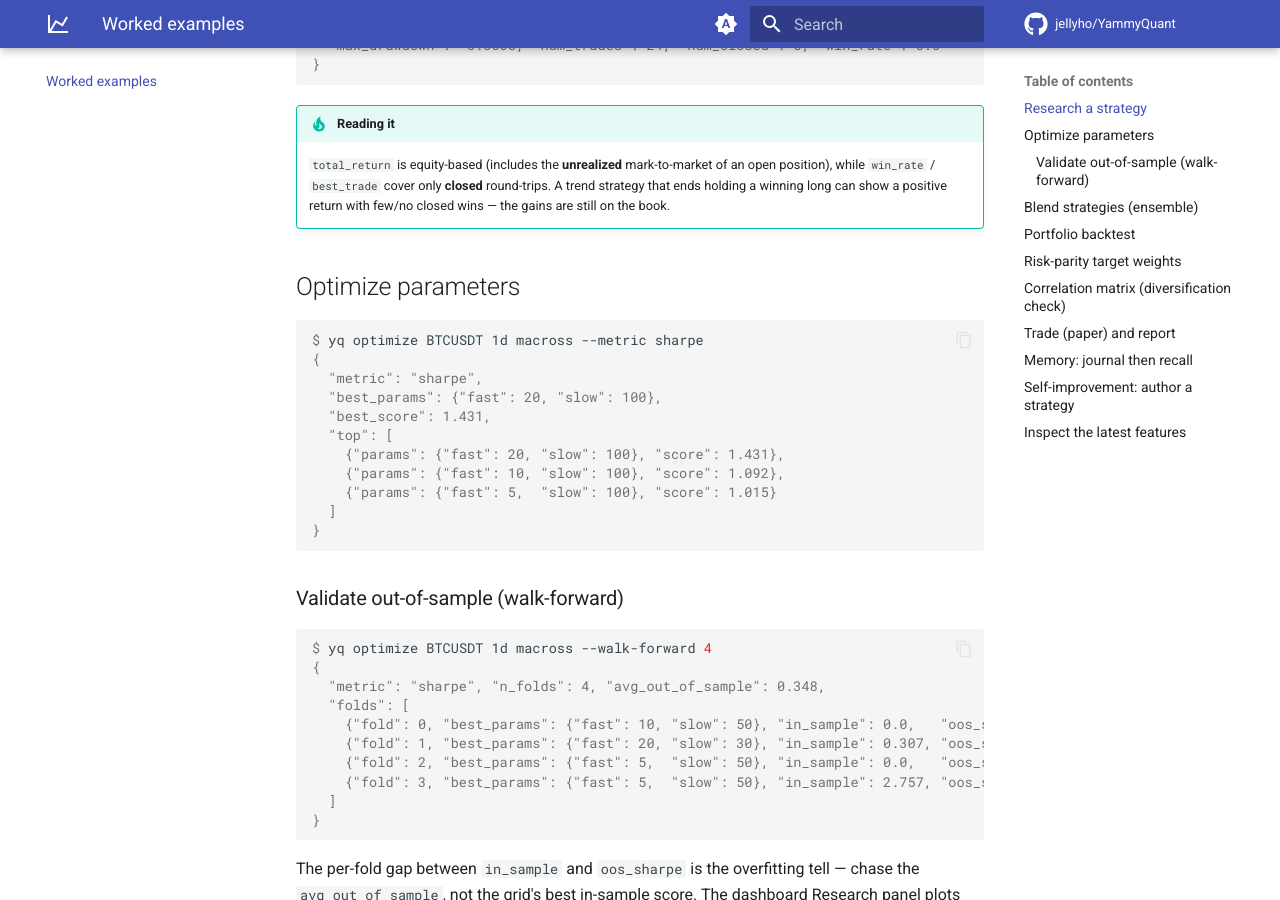
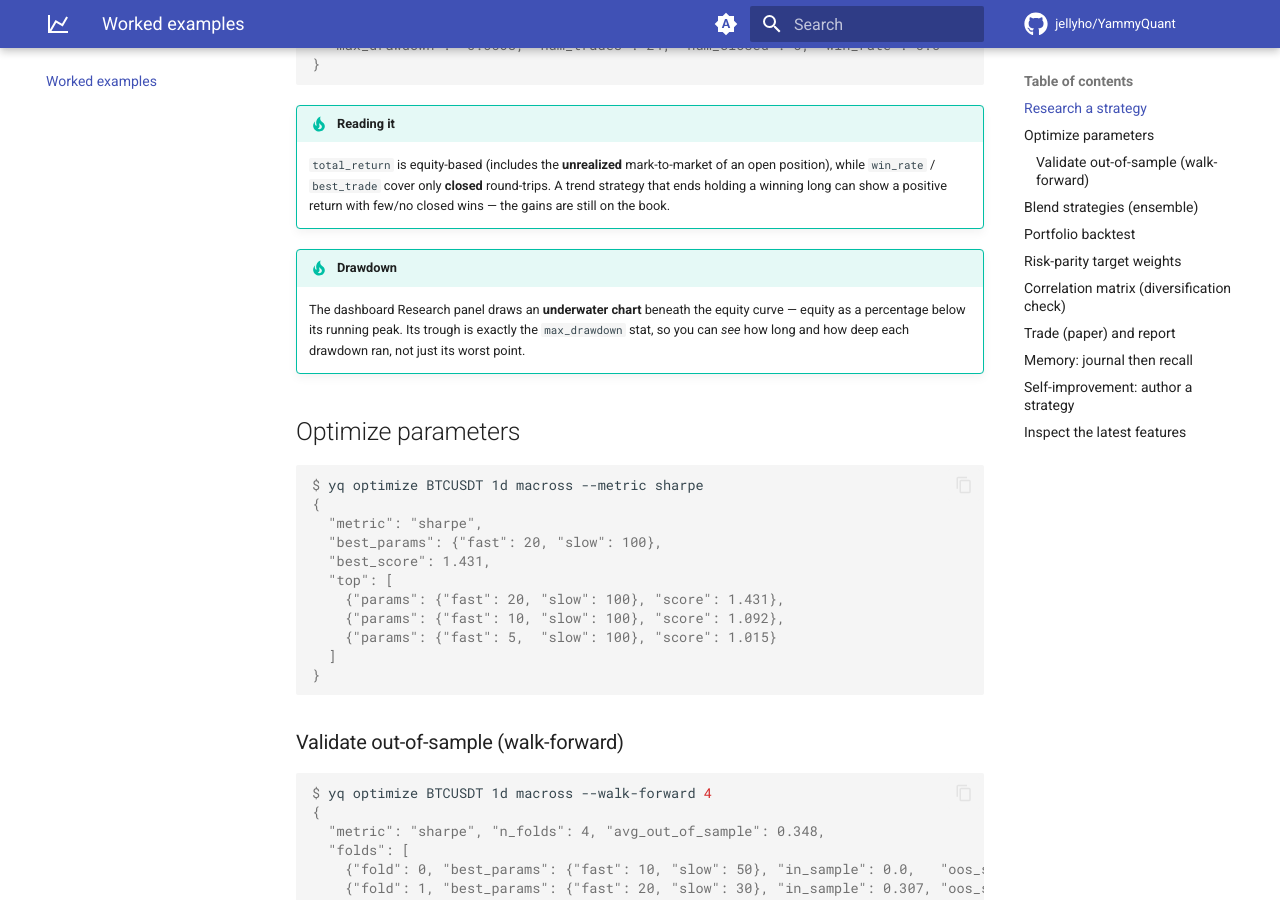
Before and after one commit to jellyho/YammyQuant, an MkDocs documentation site: the page built from docs/examples.md, in a window 1280 px wide and 900 px high, scrolled down 570 px. Built offline with MkDocs 1.6.1 and Material for MkDocs 9.7.7, drawn with Linux system fonts in a browser that asks for light colours; comment, search, counter and statistics services are not loaded.

Commit message:
Add underwater drawdown chart to backtest research (#27)
The backtest endpoint now returns a per-point drawdown (equity vs its
running peak, ≤ 0) alongside the equity curve, and the dashboard Research
panel draws it as an underwater area chart below the equity curve. The
trough of the series equals the reported max_drawdown stat, so you can see
how long and how deep each drawdown ran — not just its worst point.

- /api/backtest equity points gain a `dd` field (running-peak drawdown).
- Dashboard: new #researchDrawdown plot (red underwater fill, % below peak);
  purged for walk-forward and portfolio runs so no stale chart lingers.
- Test: equity points carry non-positive dd and min(dd) == max_drawdown.
- Docs: dashboard Research row + an examples.md drawdown tip.


Claude-Session: https://claude.ai/code/session_013Byx5gYnWgTGdUFsbqiVoE

Co-authored-by: Claude <noreply@anthropic.com>

```diff
--- a/docs/examples.md
+++ b/docs/examples.md
@@ -25,6 +25,12 @@ $ yq backtest BTCUSDT 1d keltner_breakout
     an open position), while `win_rate` / `best_trade` cover only **closed**
     round-trips. A trend strategy that ends holding a winning long can show a
     positive return with few/no closed wins — the gains are still on the book.
+
+!!! tip "Drawdown"
+    The dashboard Research panel draws an **underwater chart** beneath the equity
+    curve — equity as a percentage below its running peak. Its trough is exactly
+    the `max_drawdown` stat, so you can *see* how long and how deep each
+    drawdown ran, not just its worst point.
 
 ## Optimize parameters
 
--- a/src/yammyquant/web/static/index.html
+++ b/src/yammyquant/web/static/index.html
@@ -74,6 +74,7 @@
       <div id="research" class="report"></div>
       <div id="researchSignals" class="plot"></div>
       <div id="researchPlot" class="plot"></div>
+      <div id="researchDrawdown" class="plot"></div>
     </section>
 
     <section class="card">
```
Also changed, not shown: docs/dashboard.md (+1 -1 lines), src/yammyquant/web/static/app.js (+12 -3 lines), 2 other files.
